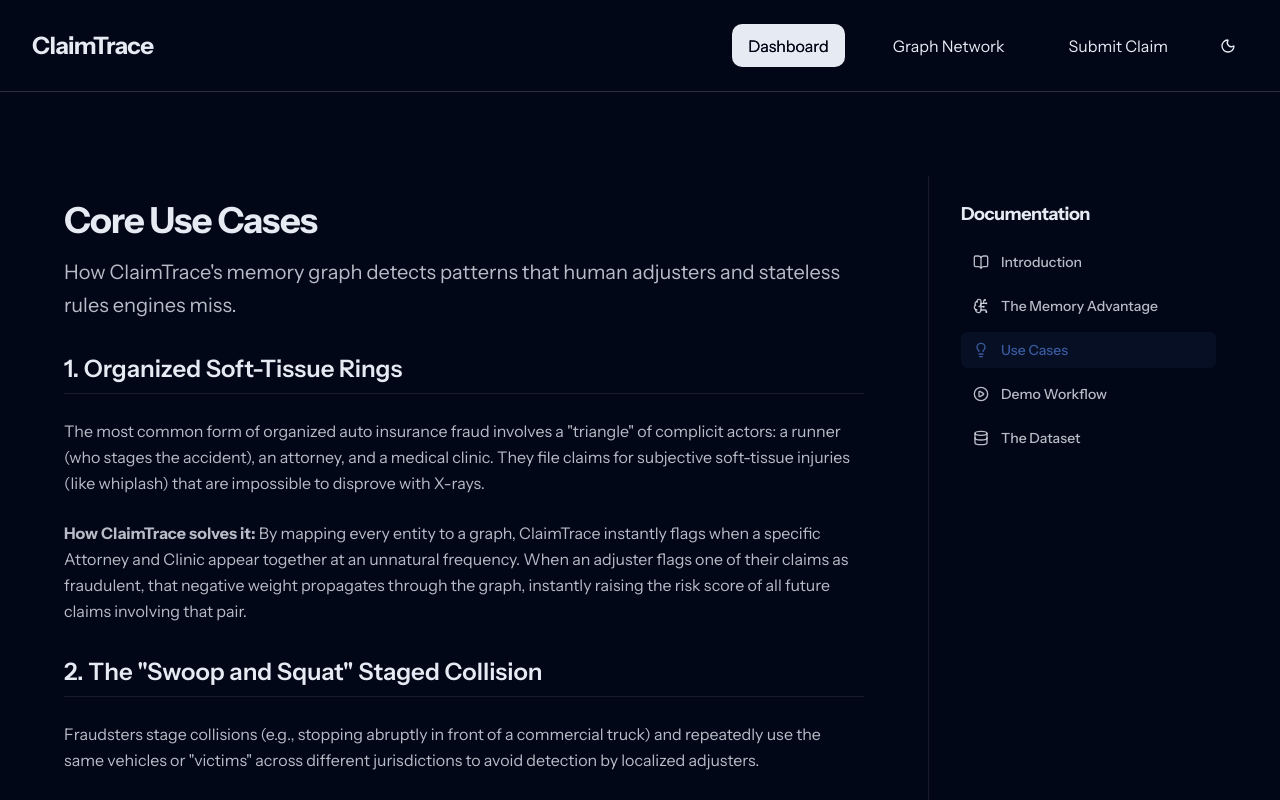
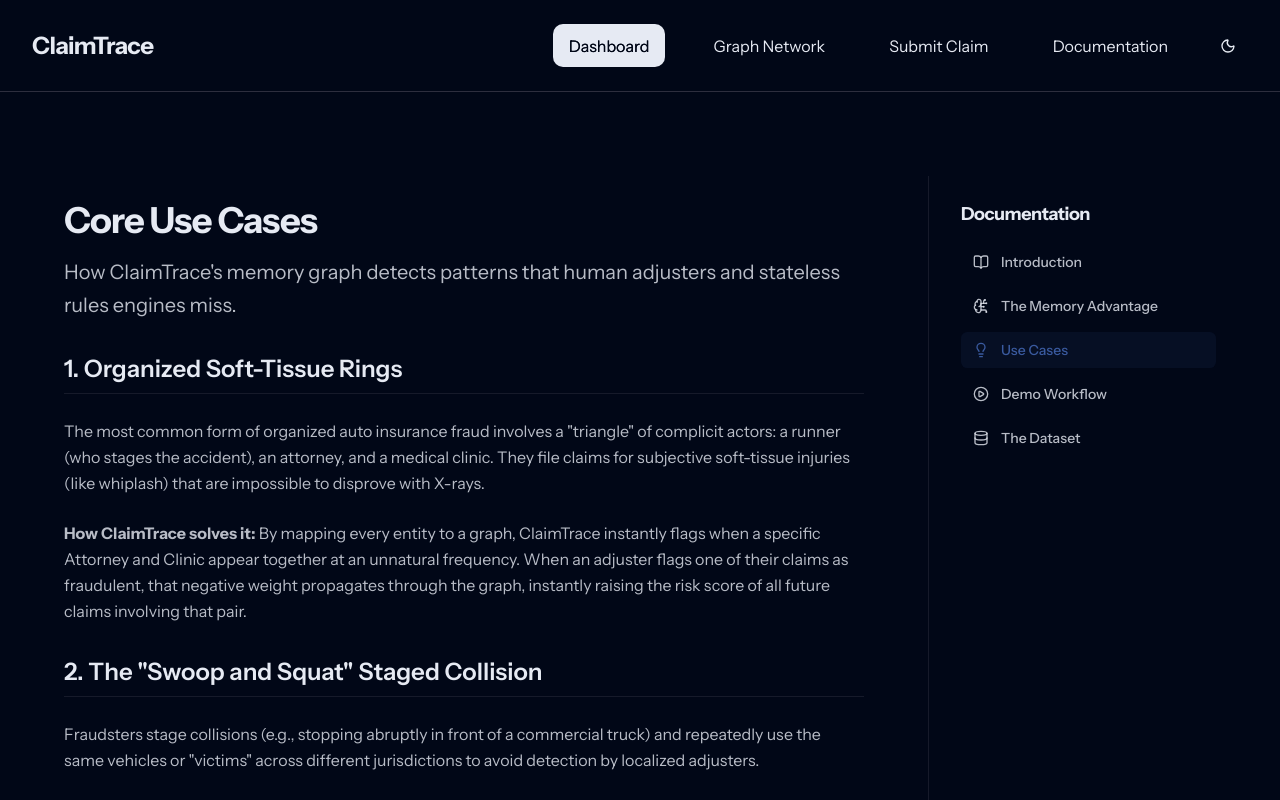
Before and after one commit to SshauryaaRocks19/claimtrace, a Next.js app: page /docs/use-cases in a window 1280 px wide. Shown: the top 800 px of the page. Built offline with nearby package versions, Linux system fonts and the light colour scheme.

Commit message:
feat: add documentation link to main navbar

```diff
--- a/components/Navbar.tsx
+++ b/components/Navbar.tsx
@@ -13,6 +13,7 @@
     { label: "Dashboard", href: "/queue" },
     { label: "Graph Network", href: "/network" },
     { label: "Submit Claim", href: "/claims/new" },
+    { label: "Documentation", href: "/docs" },
   ];
 
   return (
```
